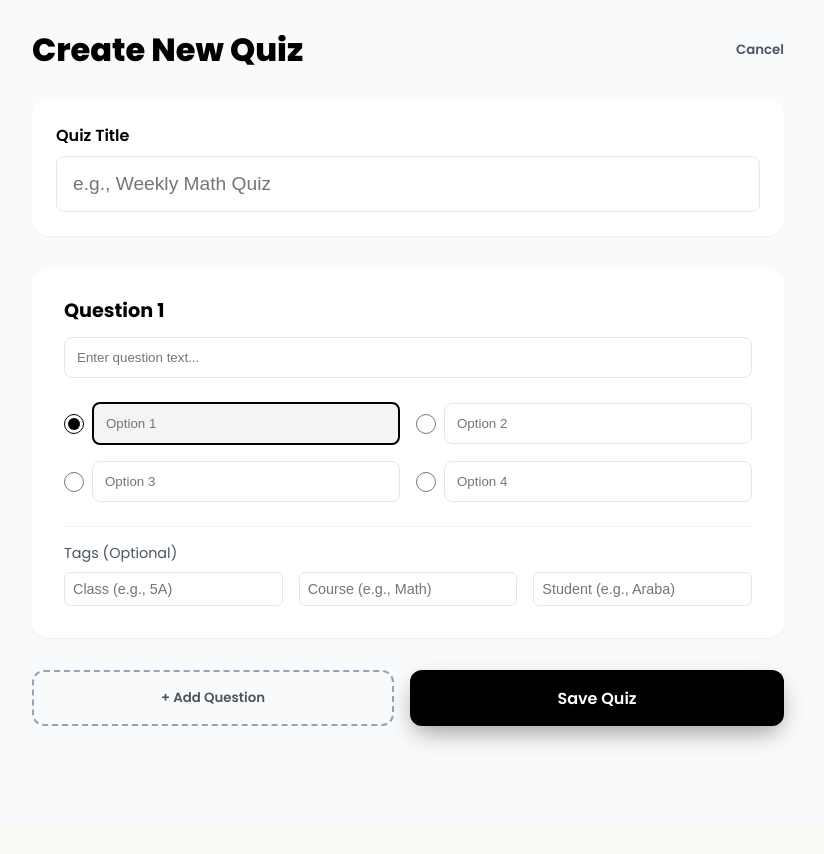
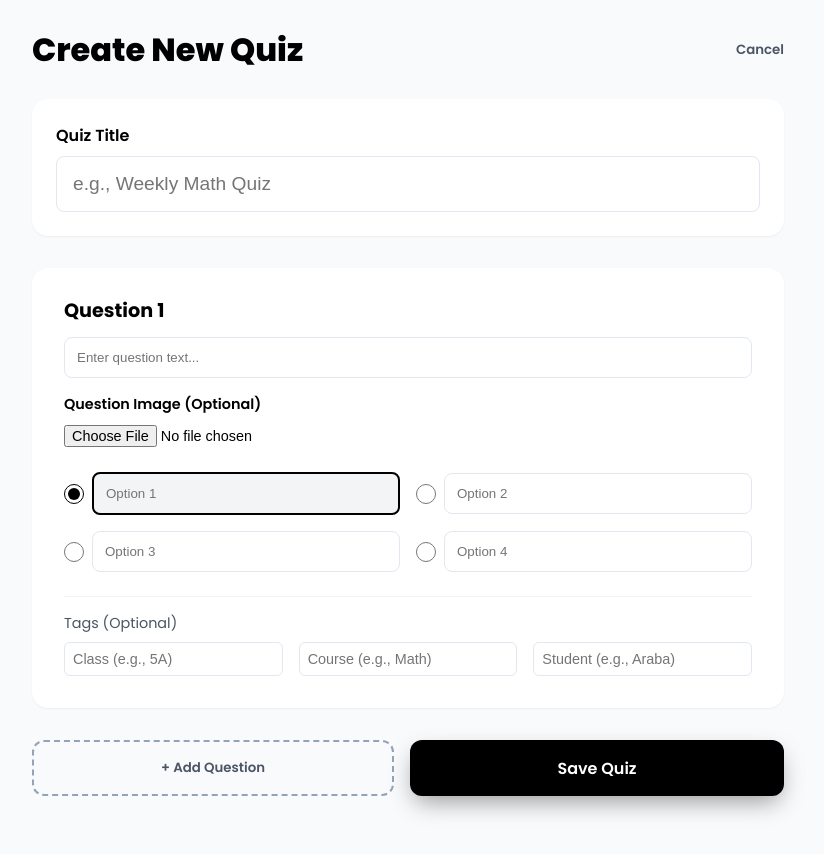
Before and after one commit to eboannan/quiz-platform, a React (Vite) app: page /parent/create-quiz in a window 1280 px wide. Shown: the top 854 px of the page, without its empty margins (232-1056 px from the left). Before the commit the page ends 822 px from the top, so only its background shows below. Built offline with nearby package versions, Linux system fonts and the light colour scheme; no server answers; sample sign-in values are in the browser's storage.

Commit message:
implement image upload for quiz questions

```diff
--- a/src/pages/CreateQuiz.jsx
+++ b/src/pages/CreateQuiz.jsx
@@ -56,6 +56,25 @@ const CreateQuiz = () => {
         const newQuestions = [...questions];
         newQuestions[qIndex].tags[tagField] = value;
         setQuestions(newQuestions);
+    };
+
+    const handleImageUpload = (qIndex, e) => {
+        const file = e.target.files[0];
+        if (!file) return;
+
+        // Limit size to 2MB to prevent heavy payloads
+        if (file.size > 2 * 1024 * 1024) {
+            alert('Image must be less than 2MB');
+            return;
+        }
+
+        const reader = new FileReader();
+        reader.onloadend = () => {
+            const newQuestions = [...questions];
+            newQuestions[qIndex].image = reader.result; // Store Base64
+            setQuestions(newQuestions);
+        };
+        reader.readAsDataURL(file);
     };
 
     const handleSave = async () => {
@@ -136,8 +155,49 @@ const CreateQuiz = () => {
                                 value={q.text}
                                 onChange={(e) => updateQuestion(qIndex, 'text', e.target.value)}
                                 placeholder="Enter question text..."
-                                style={{ width: '100%', padding: '0.75rem', marginBottom: '1.5rem', borderRadius: '8px', border: '1px solid #e2e8f0' }}
+                                style={{ width: '100%', padding: '0.75rem', marginBottom: '1rem', borderRadius: '8px', border: '1px solid #e2e8f0' }}
                             />
+
+                            {/* Image Upload */}
+                            <div style={{ marginBottom: '1.5rem' }}>
+                                <label style={{ fontSize: '0.9rem', fontWeight: '600', display: 'block', marginBottom: '0.5rem' }}>
+                                    Question Image (Optional)
+                                </label>
+                                <input
+                                    type="file"
+                                    accept="image/*"
+                                    onChange={(e) => handleImageUpload(qIndex, e)}
+                                    style={{ fontSize: '0.9rem' }}
+                                />
+                                {q.image && (
+                                    <div style={{ marginTop: '0.5rem', position: 'relative', display: 'inline-block' }}>
+                                        <img
+                                            src={q.image}
+                                            alt="Question Preview"
+                                            style={{ maxHeight: '150px', borderRadius: '8px', border: '1px solid #e2e8f0' }}
+                                        />
+                                        <button
+                                            onClick={() => updateQuestion(qIndex, 'image', null)}
+                                            style={{
+                                                position: 'absolute',
+                                                top: '-5px',
+                                                right: '-5px',
+                                                background: '#ef4444',
+                                                color: 'white',
+                                                borderRadius: '50%',
+                                                width: '20px',
+                                                height: '20px',
+                                                fontSize: '0.8rem',
+                                                display: 'flex',
+                                                alignItems: 'center',
+                                                justifyContent: 'center'
+                                            }}
+                                        >
+                                            ×
+                                        </button>
+                                    </div>
+                                )}
+                            </div>
 
                             <div style={{ display: 'grid', gridTemplateColumns: '1fr 1fr', gap: '1rem', marginBottom: '1.5rem' }}>
                                 {q.options.map((opt, oIndex) => (
```
